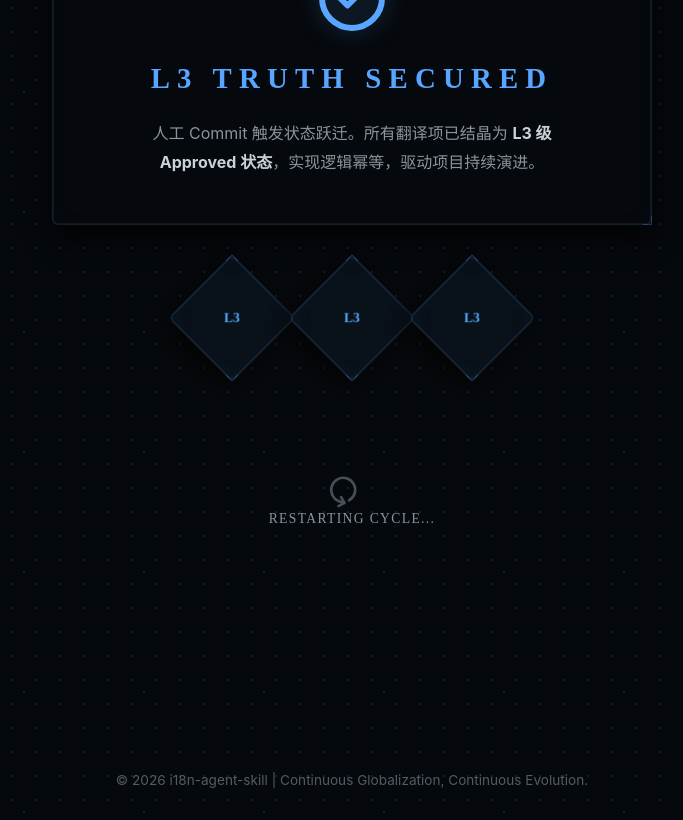
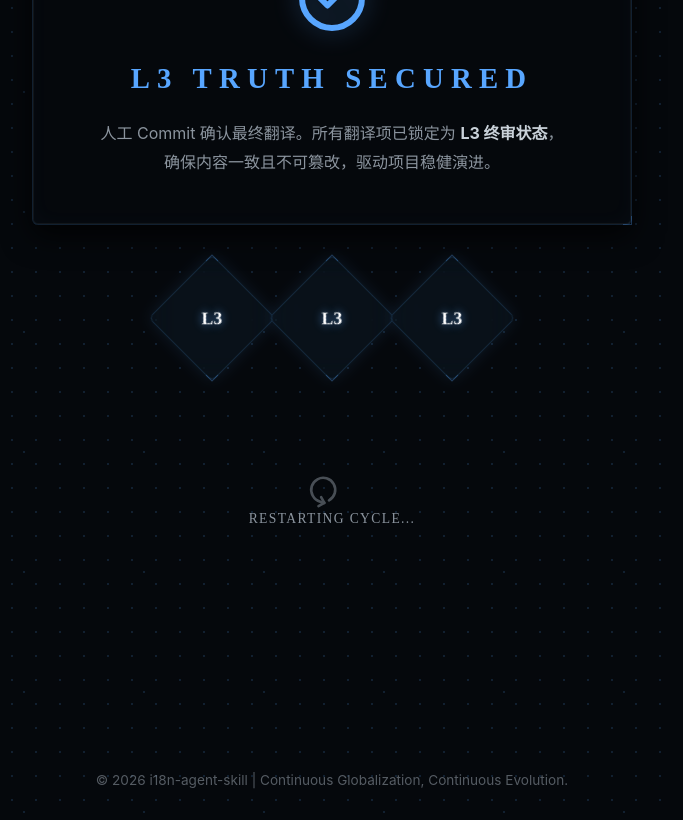
Before and after one commit to Shirolin/i18n-agent-skill, a React (Vite) app: page / in a window 1280 px wide. Shown: the part 4540-5360 px from the top of the page, without its empty margins (288-971 px from the left). Built offline with nearby package versions, Linux system fonts and the light colour scheme.

Commit message:
fix(site): 修复代码泄漏、提升UI对比度、优化文案并增加安全边距

```diff
--- a/src/components/DataParticle.tsx
+++ b/src/components/DataParticle.tsx
@@ -52,14 +52,17 @@ const DataParticle = ({ scrollProgress }: ParticleProps) => {
   }, []);
 
   return (
-    <div style={{
+    <div
+      aria-hidden="true"
+      style={{
       position: 'fixed',
       top: 0,
       left: '50%',
       width: 0,
       height: '100vh',
       zIndex: 2,
-      pointerEvents: 'none'
+      pointerEvents: 'none',
+      userSelect: 'none'
     }}>
       {particles.map(p => (
         <SingleParticle key={p.id} p={p} scrollProgress={scrollProgress} />
--- a/src/components/FinalEvolution.tsx
+++ b/src/components/FinalEvolution.tsx
@@ -32,7 +32,7 @@ const FinalEvolution = ({ scrollProgress }: Props) => {
           L3 TRUTH SECURED
         </h2>
         <p style={{ color: 'var(--text-muted)', margin: '1.5rem 0 0', lineHeight: '1.8', fontSize: '1rem' }}>
-          人工 Commit 触发状态跃迁。所有翻译项已结晶为 <strong style={{ color: 'var(--text)' }}>L3 级 Approved 状态</strong>，实现逻辑幂等，驱动项目持续演进。
+          人工 Commit 确认最终翻译。所有翻译项已锁定为 <strong style={{ color: 'var(--text)' }}>L3 终审状态</strong>，确保内容一致且不可篡改，驱动项目稳健演进。
         </p>
       </div>
 
@@ -53,9 +53,17 @@ const FinalEvolution = ({ scrollProgress }: Props) => {
             display: 'flex',
             alignItems: 'center',
             justifyContent: 'center',
-            background: 'rgba(88, 166, 255, 0.05)'
+            background: 'rgba(88, 166, 255, 0.05)',
+            boxShadow: '0 0 15px rgba(88, 166, 255, 0.1)'
           }}>
-            <span style={{ transform: 'rotate(-45deg)', fontSize: '0.85rem', color: 'var(--primary)', fontFamily: 'Technical', fontWeight: 'bold' }}>L3</span>
+            <span style={{
+              transform: 'rotate(-45deg)',
+              fontSize: '1.1rem',
+              color: '#ffffff',
+              fontFamily: 'Technical',
+              fontWeight: 'bold',
+              textShadow: '0 0 8px rgba(88, 166, 255, 0.8)'
+            }}>L3</span>
           </div>
         ))}
       </motion.div>
--- a/src/index.css
+++ b/src/index.css
@@ -14,6 +14,8 @@ body {
   /* 平滑字体渲染 */
   -webkit-font-smoothing: antialiased;
   -moz-osx-font-smoothing: grayscale;
+  /* 为侧边栏插件预留安全边距 */
+  padding-right: 40px;
 }
 
 #root {
```
